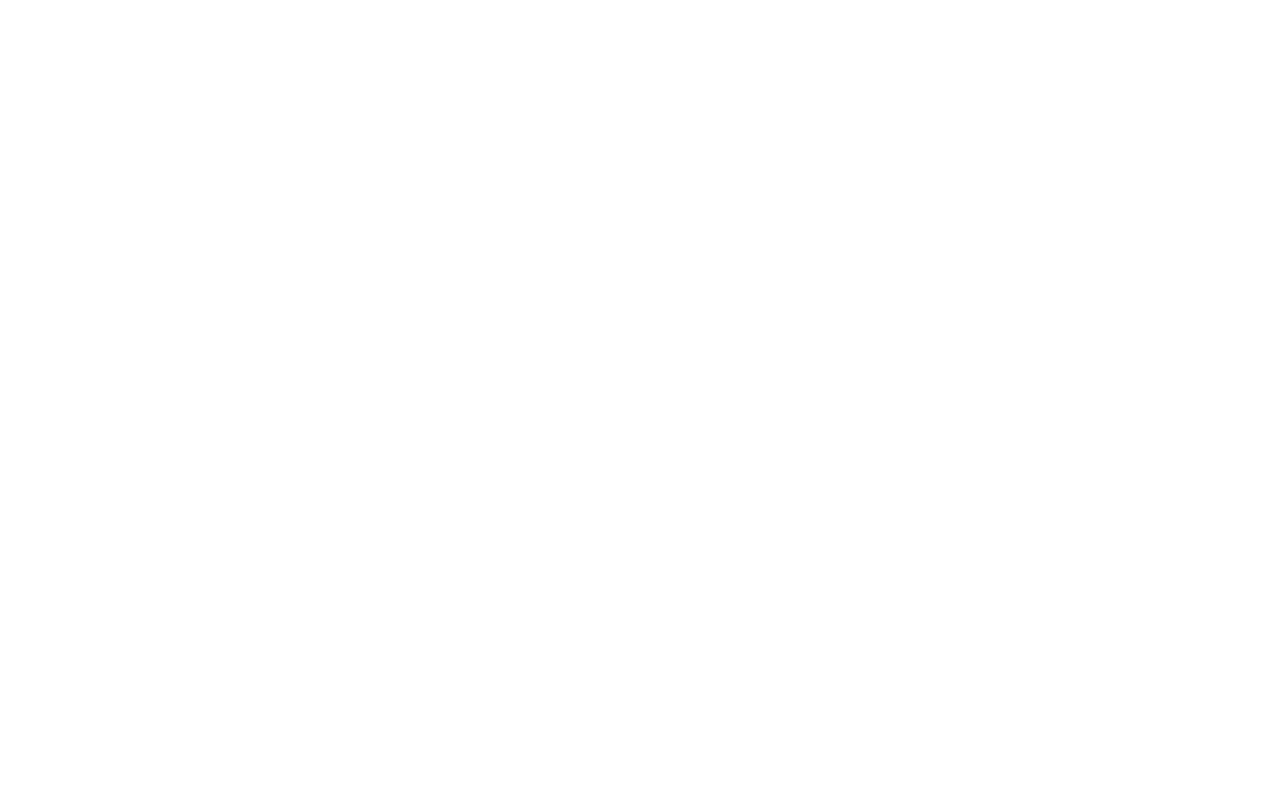
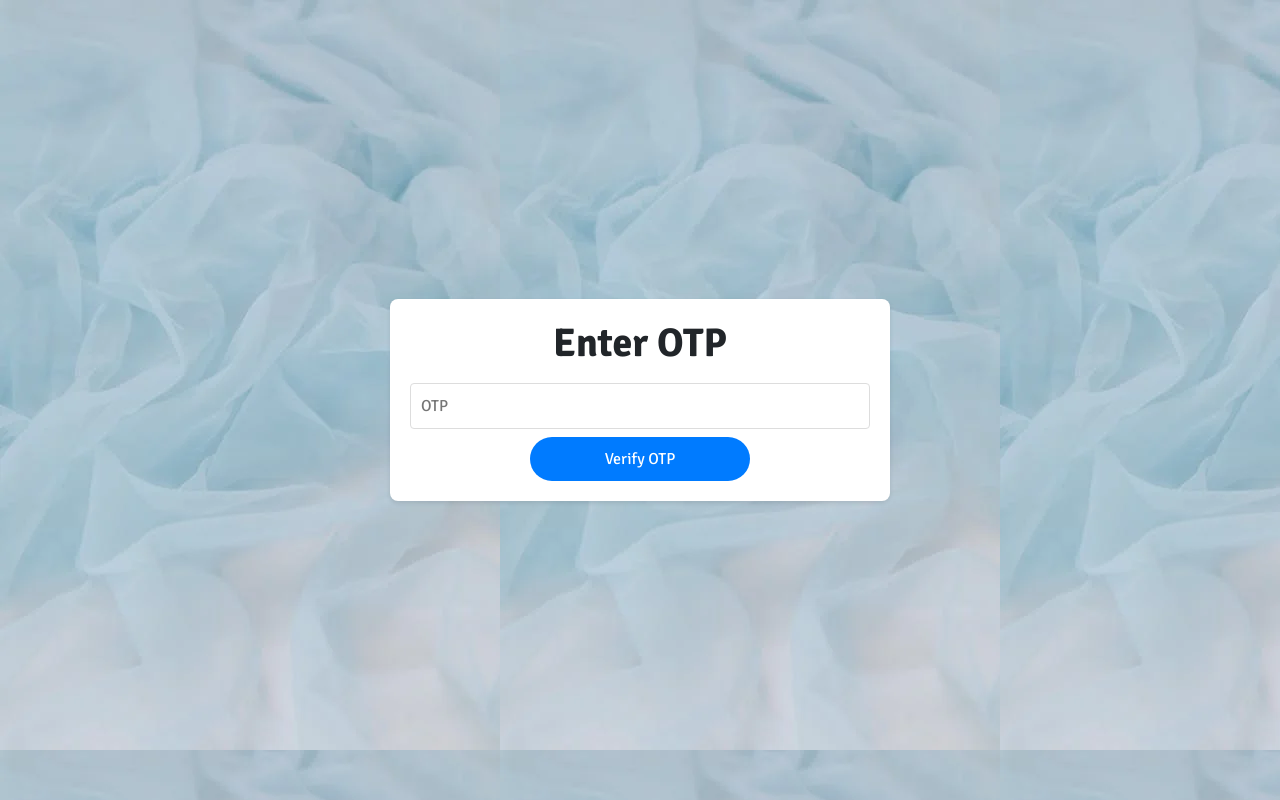
Before and after one commit to saakcy7/appointify, a React (Create React App) app: page /verification in a window 1280 px wide. Before the commit this address had no page. Built offline with nearby package versions, Linux system fonts and the light colour scheme; a web font is replaced by a local one.

Commit message:
verifiy email done

```diff
--- a/src/App.js
+++ b/src/App.js
@@ -12,7 +12,6 @@ import Beauty from "./routes/beauty";
 import ForgotPassword from "./routes/forgotpassword";
 import ResetPassword from "./routes/resetpassword";
 import VerifyResetOTP from "./routes/verifyotp";
-
 import VerifyEmail from "./routes/verification";
 
 function App() {
@@ -32,7 +31,7 @@ function App() {
         <Route path="/forgot-password" element={<ForgotPassword />} />
         <Route path="/verify-reset-otp" element={<VerifyResetOTP />} />
         <Route path="/reset-password" element={<ResetPassword />} />
-        <Route path="/verifyemail" element={<VerifyEmail />} />
+        <Route path="/verification" element={<VerifyEmail />} />
       </Routes>
     </div>
   );
--- a/src/components/NavbarStyles.css
+++ b/src/components/NavbarStyles.css
@@ -13,6 +13,7 @@
   left: 50%;
   transform: translate(-50%);
   z-index: 9999;
+  padding-top: 25px;
 }
 
 .navbar-logo {
@@ -23,11 +24,10 @@
 
 .nav-menu {
   display: grid;
-    grid-template-columns: repeat(6,auto);
+  grid-template-columns: repeat(6, auto);
   grid-gap: 10px;
   list-style: none;
   align-items: center;
-
 }
 
 .nav-links {
@@ -39,18 +39,18 @@
   white-space: nowrap;
 }
 
-.nav-links i{
+.nav-links i {
   padding-right: 10px;
 }
 
-.nav-links:hover{
-    background-color: rgb(88,165,255);
+.nav-links:hover {
+  background-color: rgb(88, 165, 255);
   color: #fff;
   border-radius: 8px;
   transition: all 0.2s ease-in-out;
 }
 
-.nav-links-mobile{
+.nav-links-mobile {
   display: block;
   text-align: center;
   padding: 0.8rem;
@@ -58,7 +58,7 @@
   margin-bottom: 3px;
   border-radius: 16px;
   width: 100%;
-    background: rgb(88,165,255);
+  background: rgb(88, 165, 255);
   text-decoration: none;
   color: #fff;
   font-size: 1.2rem;
@@ -66,7 +66,7 @@
   letter-spacing: 2px;
 }
 
-button{
+button {
   padding: 0.5rem 1rem;
   white-space: nowrap;
   border-radius: 0.3rem;
@@ -77,18 +77,18 @@ button{
   transition: 0.2s ease-in-out;
 }
 
-button:hover{
+button:hover {
   background-color: #151516;
   color: #fff;
 }
 
-.menu-icons{
+.menu-icons {
   display: none;
   cursor: pointer;
 }
 
 @media screen and (max-width: 850px) {
-    .NavbarItems{
+  .NavbarItems {
     z-index: 99;
   }
 
@@ -107,41 +107,40 @@ button:hover{
     padding: 80px 0 30px 0;
     margin: 0;
     border-radius: 13px;
-
   }
 
-    .nav-menu.active{
+  .nav-menu.active {
     left: 0;
     opacity: 1;
     z-index: -1;
     transition: 0.3s ease-in-out;
   }
 
-    .nav-links{
+  .nav-links {
     display: block;
     width: 100%;
     font-size: 1.2rem;
     padding: 2rem 0;
   }
 
-    .nav-links:hover{
-        background: rgb(88,165,255);
+  .nav-links:hover {
+    background: rgb(88, 165, 255);
     transition: none;
     border-radius: 25px;
   }
 
-    button{
+  button {
     display: none;
   }
 
-    .nav-links-mobile{
+  .nav-links-mobile {
     display: block;
     text-align: center;
     padding: 1.5rem;
     margin: auto;
     border-radius: 4px;
     width: 50%;
-        background: rgb(88,165,255);
+    background: rgb(88, 165, 255);
     text-decoration: none;
     color: #fff;
     font-size: 1.2rem;
@@ -149,13 +148,12 @@ button:hover{
     letter-spacing: 2px;
   }
 
-    .menu-icons{
+  .menu-icons {
     display: block;
   }
 
-    .menu-icons i{
+  .menu-icons i {
     font-size: 1.2rem;
     color: #222;
-
   }
 }
--- a/src/routes/Log.js
+++ b/src/routes/Log.js
@@ -4,6 +4,7 @@ import Swal from "sweetalert2";
 import { FontAwesomeIcon } from "@fortawesome/react-fontawesome";
 import { faEye, faEyeSlash } from "@fortawesome/free-solid-svg-icons";
 import "./LogStyles.css";
+import "./verification.js";
 
 const AccountForm = () => {
   const [formType, setFormType] = useState("signup");
@@ -33,6 +34,15 @@ const AccountForm = () => {
   const handleSignupSubmit = async (event) => {
     event.preventDefault();
     try {
+      if (formData.password.length <= 8) {
+        throw new Error("Password must be more than 8 characters.");
+      }
+
+      const specialCharacterRegex = /[!@#$%^&*()_+\-=\[\]{};':"\\|,.<>\/?]+/;
+      if (!specialCharacterRegex.test(formData.password)) {
+        throw new Error("Password must contain at least one special character.");
+      }
+
       const response = await fetch("http://localhost:5000/user/register", {
         method: "POST",
         headers: {
@@ -44,12 +54,14 @@ const AccountForm = () => {
         const errorMessage = await response.text();
         throw new Error(errorMessage);
       }
+
       Swal.fire({
         icon: "success",
         title: "Success",
-        text: "User registered successfully!",
+        text: "User registered successfully! Please check your email for the verification code.",
       });
-      event.target.reset();
+
+      navigate("/verification", { state: { email: formData.email } });
     } catch (error) {
       Swal.fire({
         icon: "error",
--- a/src/routes/LogStyles.css
+++ b/src/routes/LogStyles.css
@@ -5,11 +5,9 @@ body {
   padding: 0;
 }
 
-/* Landing page styles (if any) */
-
 /* Signup page specific styles */
 .signup-page-container {
-  background:/* linear-gradient(rgba(116, 235, 213, 0.8), rgba(159, 174, 230, 0.8))*/ url(../assets/photi.webp);
+  background: url(../assets/photi.webp);
   min-height: 100vh;
   display: flex;
   align-items: center;
--- a/src/routes/verification.js
+++ b/src/routes/verification.js
@@ -1,71 +1,72 @@
-import React, { useState } from "react";
+import React, { useState, useEffect } from "react";
+import { useLocation, useNavigate } from "react-router-dom";
 import Swal from "sweetalert2";
 import "./LogStyles.css";
 
 const VerifyEmail = () => {
-  const [formData, setFormData] = useState({
-    email: "",
-    verificationCode: "",
-  });
+  const [verificationCode, setVerificationCode] = useState("");
+  const location = useLocation();
+  const { state } = location;
+  const navigate = useNavigate();
+
+  useEffect(() => {
+    console.log("State in VerifyEmail component:", state);
+  }, [state]);
 
   const handleInputChange = (event) => {
-    const { name, value } = event.target;
-    setFormData({ ...formData, [name]: value });
+    setVerificationCode(event.target.value);
   };
 
   const handleVerifyEmail = async (event) => {
     event.preventDefault();
     try {
+      console.log("Sending OTP verification request...", { email: state.email, verificationCode });
       const response = await fetch("http://localhost:5000/user/verifyemail", {
         method: "POST",
         headers: {
           "Content-Type": "application/json",
         },
-        body: JSON.stringify({ verificationCode: formData.verificationCode }),
+        body: JSON.stringify({ email: state.email, verificationCode }),
       });
+
+      const responseData = await response.json();
+
       if (!response.ok) {
-        const errorMessage = await response.text();
-        throw new Error(errorMessage);
-      }
-
-      // Verification successful, now register the user
-      const registerResponse = await fetch("http://localhost:5000/user/register", {
-        method: "POST",
-        headers: {
-          "Content-Type": "application/json",
-        },
-        body: JSON.stringify(formData),
-      });
-      if (!registerResponse.ok) {
-        const errorMessage = await registerResponse.text();
-        throw new Error(errorMessage);
+        throw new Error(responseData.error || "Something went wrong");
       }
 
       Swal.fire({
         icon: "success",
-        title: "Success",
-        text: "User registered successfully!",
+        title: "Verified",
+        text: "Your email has been verified successfully! Now you can login.",
       });
 
-      // Reset the form after successful registration
       event.target.reset();
+      navigate("/log");
     } catch (error) {
+      console.error("Error verifying OTP:", error);
+
       Swal.fire({
         icon: "error",
         title: "Error",
-        text: `Error registering user: ${error.message}`,
+        text: error.message,
       });
+
+      event.target.reset();
     }
   };
 
   return (
-    <div className="verify-email-container">
-      <h1>Verify Email</h1>
-      <form onSubmit={handleVerifyEmail}>
-        <p>Your code for verification has been sent to {formData.email}</p>
-        <input type="text" name="verificationCode" placeholder="Verification Code" onChange={handleInputChange} required />
-        <button type="submit">Verify Email</button>
-      </form>
+    <div className="signup-page-container">
+      <div className="account-form-wrapper">
+        <div className="account-form-container">
+          <form onSubmit={handleVerifyEmail}>
+            <h1>Enter OTP</h1>
+            <input type="text" name="otp" placeholder="OTP" value={verificationCode} onChange={handleInputChange} required />
+            <button type="submit">Verify OTP</button>
+          </form>
+        </div>
+      </div>
     </div>
   );
 };
```
Also changed, not shown: src/routes/sendotp.js (added, +61 -0 lines). Lines whose indentation alone changed are shown as unchanged.
